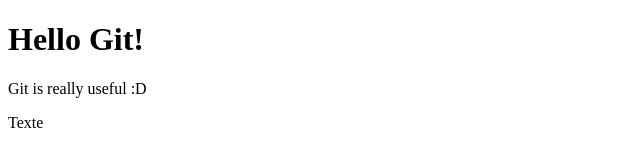
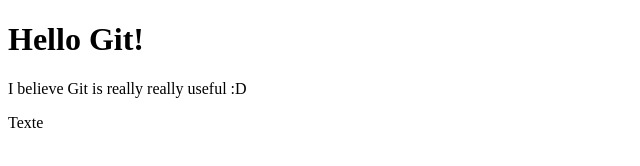
Before and after one commit to mangbaujessica/web09-first-repo, a plain HTML site: page index.html in a window 1280 px wide. Shown: the whole page, without its empty margins (0-640 px from the left). Drawn offline with Linux system fonts and the light colour scheme.

Commit message:
Update index.html

```diff
--- a/index.html
+++ b/index.html
@@ -7,7 +7,7 @@
 </head>
 <body>
     <h1>Hello Git!</h1>
-    <p>Git is really useful :D</p>
+    <p>I believe Git is really really useful :D</p>
     <p>Texte</p>
 </body>
 </html>
```
